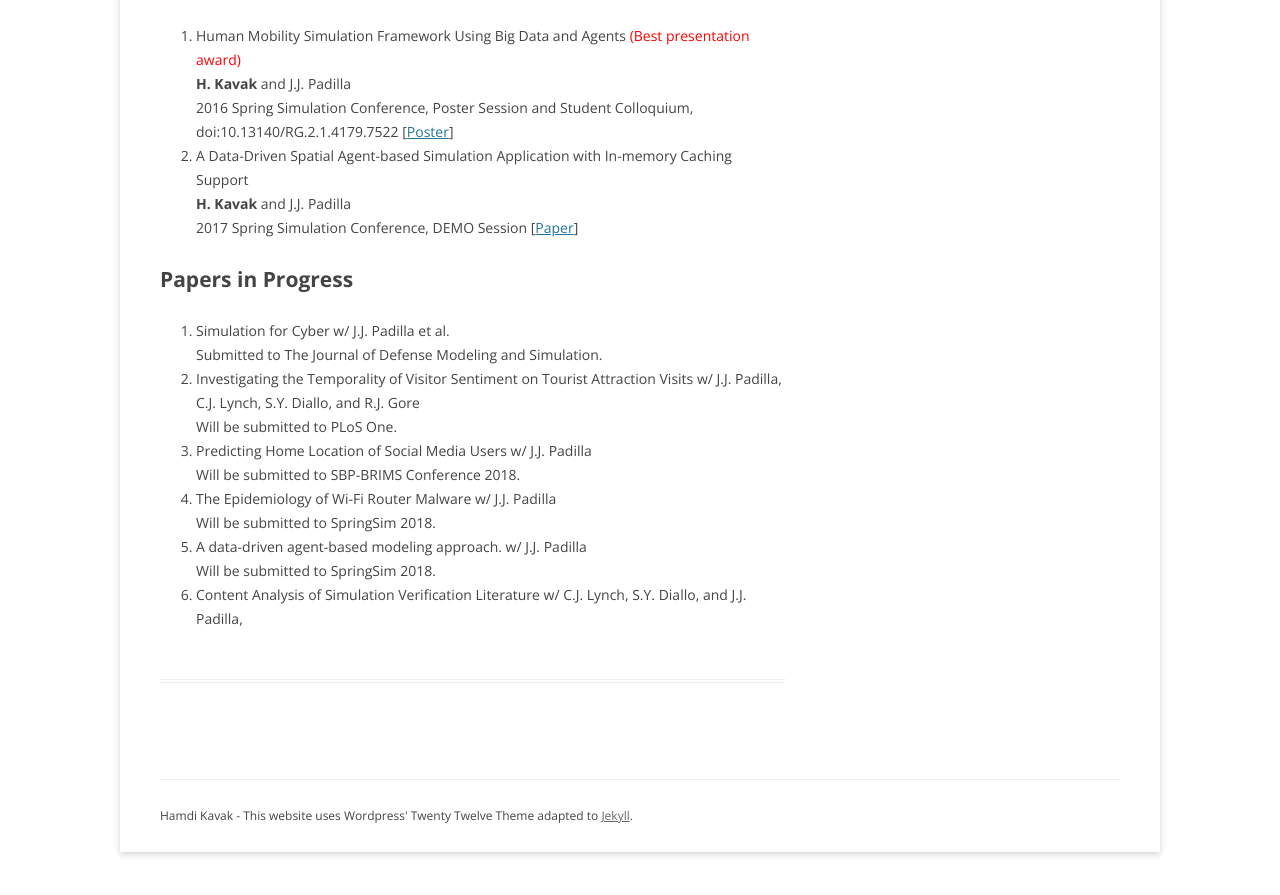
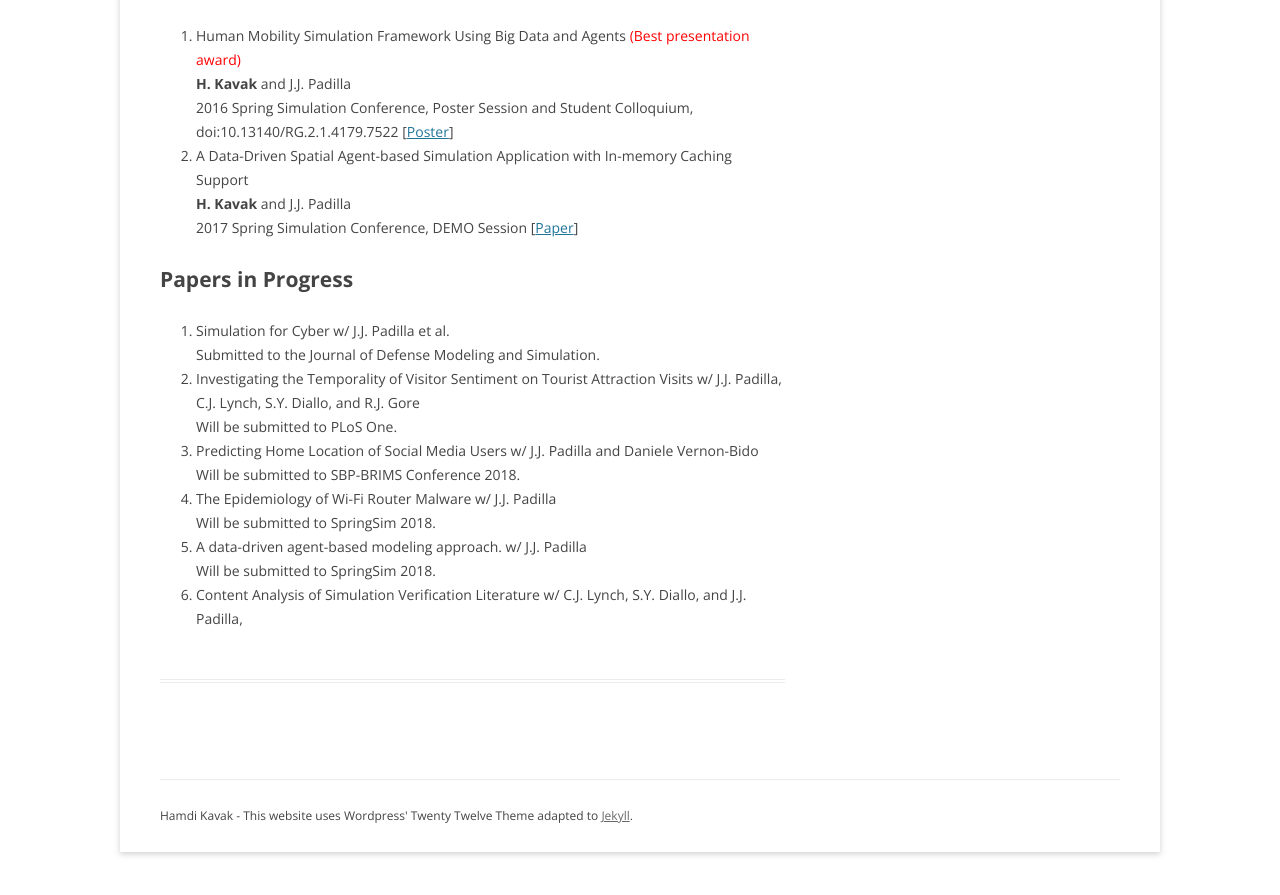
Before and after one commit to hamdikavak/hamdikavak.github.io, a Jekyll site: the page built from publications/index.html, in a window 1280 px wide and 900 px high, scrolled down 1869 px. Shown: the top 895 px of the window. Built offline with Jekyll 4.4.1, drawn with Linux system fonts in a browser that asks for light colours; nearby versions of some CDN libraries; library files that are not in the unit come from our copies.

Commit message:
SBP 2018 Paper Update

```diff
--- a/publications/index.html
+++ b/publications/index.html
@@ -127,14 +127,14 @@ current_page_publications: current_page_item
 <ol>
    <li>
     Simulation for Cyber w/ J.J. Padilla et al.<br/>
-	   Submitted to The Journal of Defense Modeling and Simulation.
+	   Submitted to the Journal of Defense Modeling and Simulation.
   </li>
   <li>
     Investigating the Temporality of Visitor Sentiment on Tourist Attraction Visits w/ J.J. Padilla, C.J. Lynch, S.Y. Diallo, and R.J. Gore
     <br/>Will be submitted to PLoS One.
   </li>
   <li>
-     Predicting Home Location of Social Media Users w/ J.J. Padilla
+     Predicting Home Location of Social Media Users w/ J.J. Padilla and Daniele Vernon-Bido
      <br/>Will be submitted to SBP-BRIMS Conference 2018.
   </li>
   <li>
```
